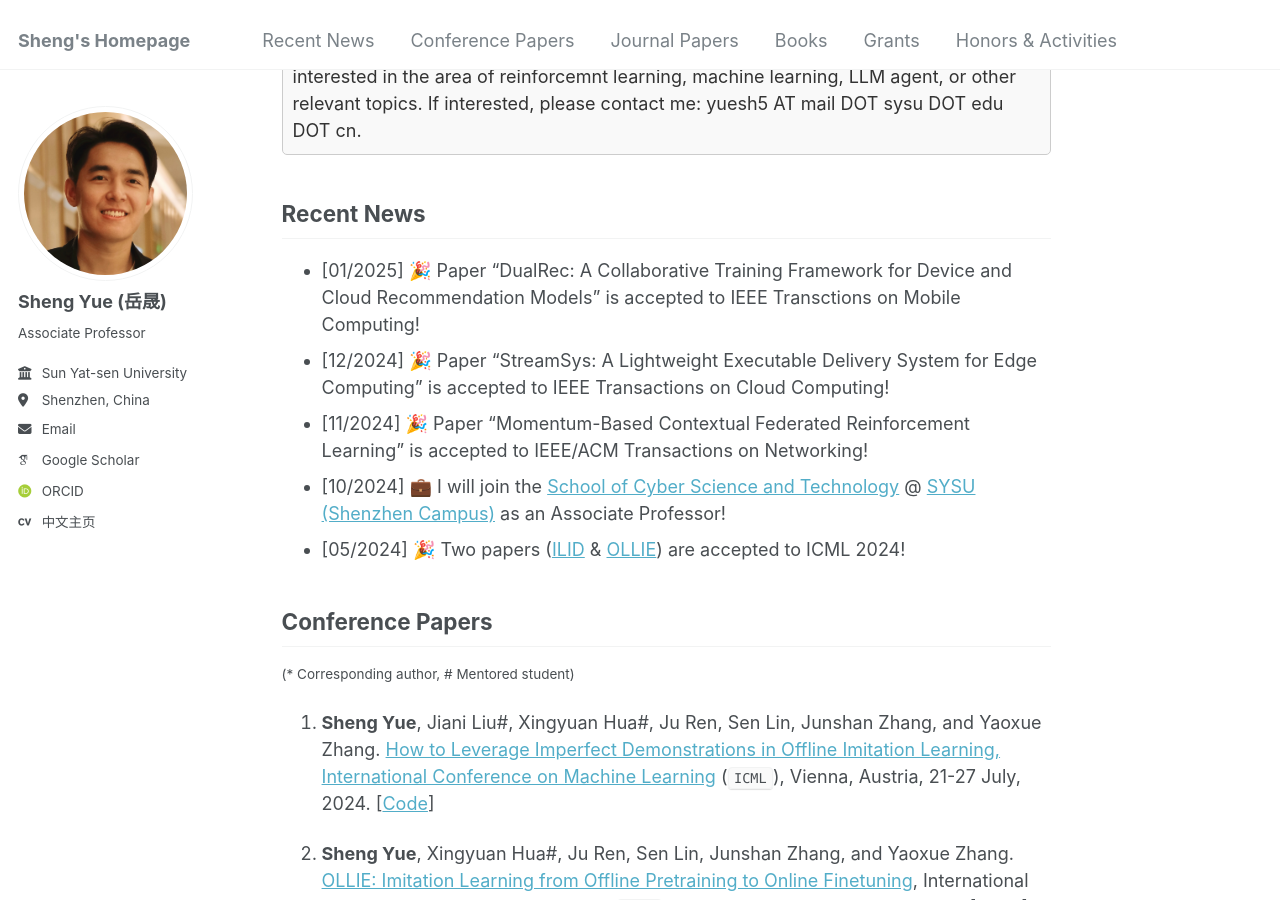
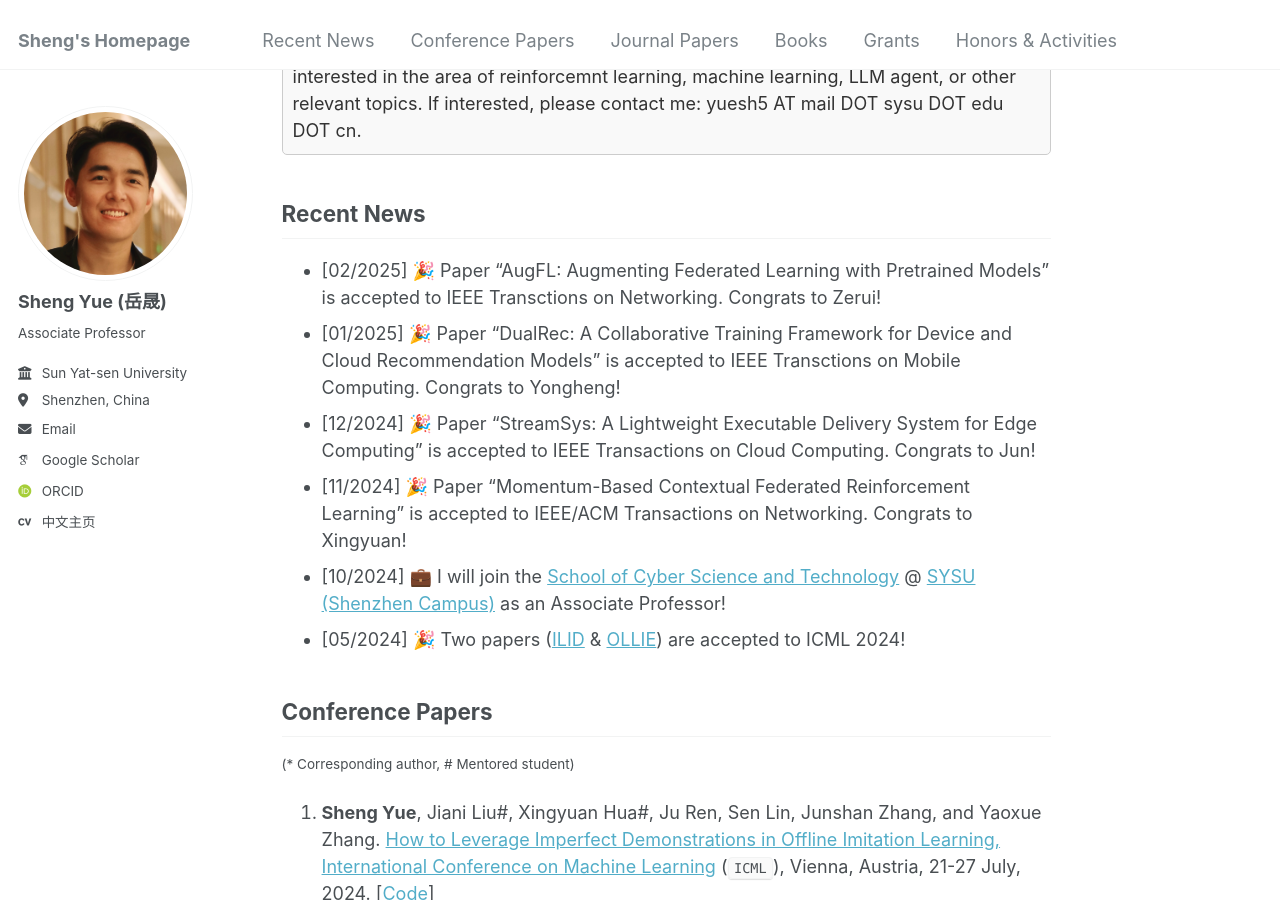
Before and after one commit to shaunyue/shaunyue.github.io, a Jekyll site: the page built from _pages/about.md, in a window 1280 px wide and 900 px high, scrolled down 425 px. Built offline with Jekyll 4.4.1, drawn with Linux system fonts in a browser that asks for light colours; some web fonts are replaced; some of the changed text lies outside the part shown.

Commit message:
Update information

```diff
--- a/_pages/about.md
+++ b/_pages/about.md
@@ -35,10 +35,10 @@ function toggleContent(id) {
 </div> -->
 
 ## Recent News
-
-- [01/2025] 🎉 Paper "DualRec: A Collaborative Training Framework for Device and Cloud Recommendation Models" is accepted to IEEE Transctions on Mobile Computing!
-- [12/2024] 🎉 Paper "StreamSys: A Lightweight Executable Delivery System for Edge Computing" is accepted to IEEE Transactions on Cloud Computing!
-- [11/2024] 🎉 Paper "Momentum-Based Contextual Federated Reinforcement Learning" is accepted to IEEE/ACM Transactions on Networking!
+- [02/2025] 🎉 Paper "AugFL: Augmenting Federated Learning with Pretrained Models" is accepted to IEEE Transctions on Networking. Congrats to Zerui!
+- [01/2025] 🎉 Paper "DualRec: A Collaborative Training Framework for Device and Cloud Recommendation Models" is accepted to IEEE Transctions on Mobile Computing. Congrats to Yongheng!
+- [12/2024] 🎉 Paper "StreamSys: A Lightweight Executable Delivery System for Edge Computing" is accepted to IEEE Transactions on Cloud Computing. Congrats to Jun!
+- [11/2024] 🎉 Paper "Momentum-Based Contextual Federated Reinforcement Learning" is accepted to IEEE/ACM Transactions on Networking. Congrats to Xingyuan!
 - [10/2024] 💼 I will join the [School of Cyber Science and Technology](https://scst.sysu.edu.cn) @ [SYSU (Shenzhen Campus)](https://shenzhen.sysu.edu.cn) as an Associate Professor!
 - [05/2024] 🎉 Two papers ([ILID](https://openreview.net/pdf?id=oOlooUu2Sb) & [OLLIE](https://openreview.net/pdf?id=eG42XBhV9a)) are accepted to ICML 2024!
 
@@ -70,6 +70,8 @@ function toggleContent(id) {
 
 <small>(* Corresponding author, # Mentored student)</small>
 
+1. **Sheng Yue**, Zerui Qin#, Yongheng Deng, Ju Ren, Yaoxue Zhang, and Junshan Zhang. AugFL: Augmenting Federated Learning with Pretrained Models. IEEE/ACM Transactions on Networking (`ToN`), 2024. (Early Access)
+
 1. Ye Zhang, Yongheng Deng, **Sheng Yue**, Qiushi Li, and Ju Ren. [DualRec: A Collaborative Training Framework for Device and Cloud Recommendation Models](https://ieeexplore.ieee.org/document/10840283/authors#authors). IEEE Transactions on Mobile Computing (`TMC`), 2025. (Early Access)
 
 1. Jun Lu, Zhenya Ma, Yinggang Gao, **Sheng Yue**, Ju Ren, and Yaoxue Zhang. [StreamSys: A Lightweight Executable Delivery System for Edge Computing](https://ieeexplore.ieee.org/abstract/document/10814051). IEEE Transactions on Cloud Computing (`TCC`), 2024. (Early Access)
@@ -89,7 +91,6 @@ function toggleContent(id) {
 1. Nan Qiao#, **Sheng Yue**, Yongmin Zhang, and Ju Ren. [POPEC: PAoI-Centric Task Offloading with Priority over Unreliable Channels](https://ieeexplore.ieee.org/abstract/document/10397547), ACM/IEEE Transactions on Networking (`ToN`), vol. 32, no. 3, pp. 2376 - 2390, 2023.
 
 1. Zhaofeng Zhang, **Sheng Yue\***, and Junshan Zhang. [Towards Resource-Efficient Edge AI: From Federated Learning to Semi-Supervised Model Personalization](https://ieeexplore.ieee.org/abstract/document/10254288), IEEE Transactions on Mobile Computing (`TMC`), vol. 23, no. 5, pp. 6104 - 6115, 2024.
-
 
 1. **Sheng Yue**, Ju Ren, Jiang Xin, Deyu Zhang, Yaoxue Zhang, and Weihua Zhuang. [Efficient Federated Meta-Learning over Multi-Access Wireless Networks](https://arxiv.org/pdf/2108.06453), IEEE Journal on Selected Areas in Communications (`JSAC`), vol. 40, no. 5, pp. 1556-1570, 2022.
 
```
